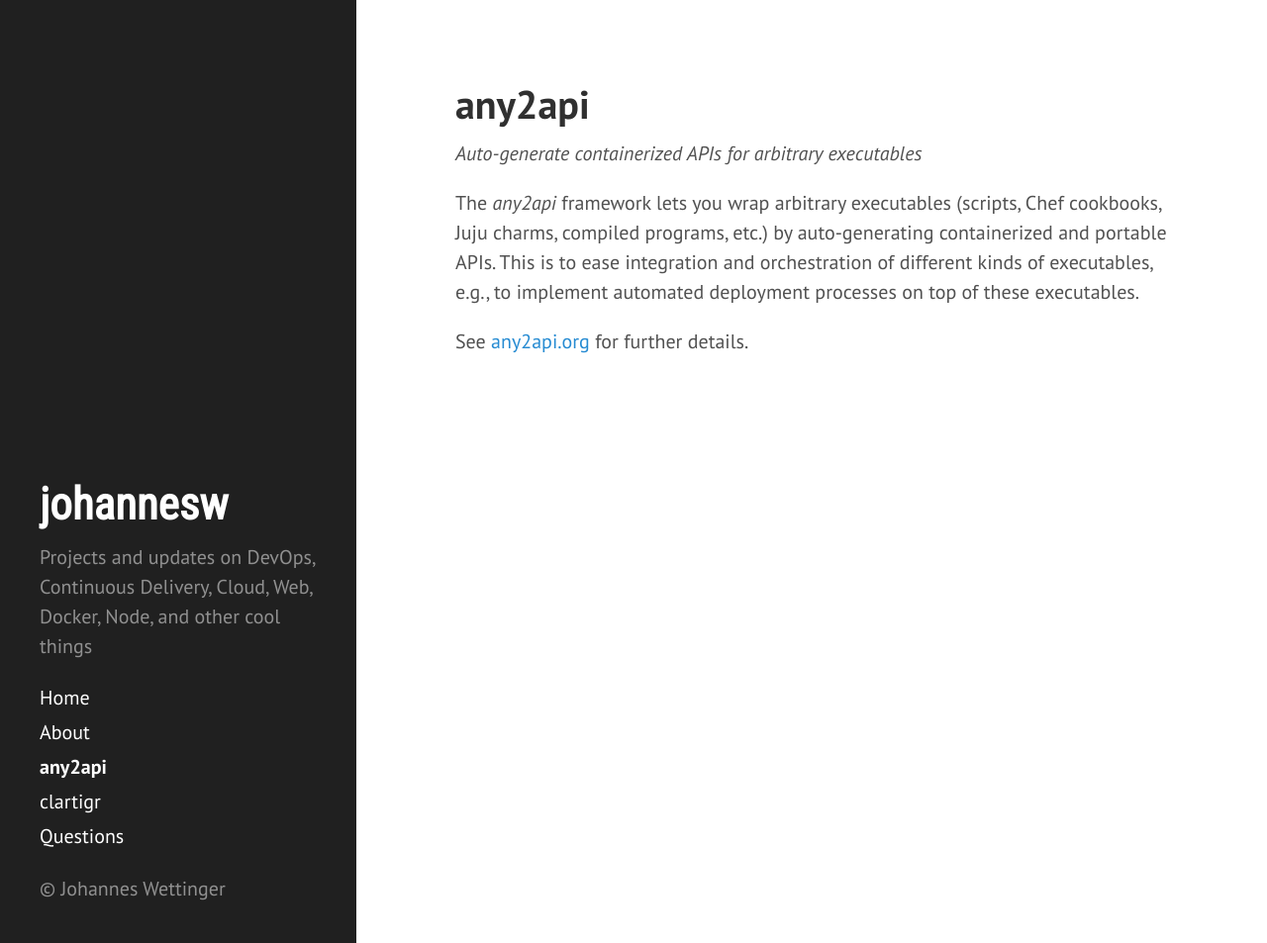
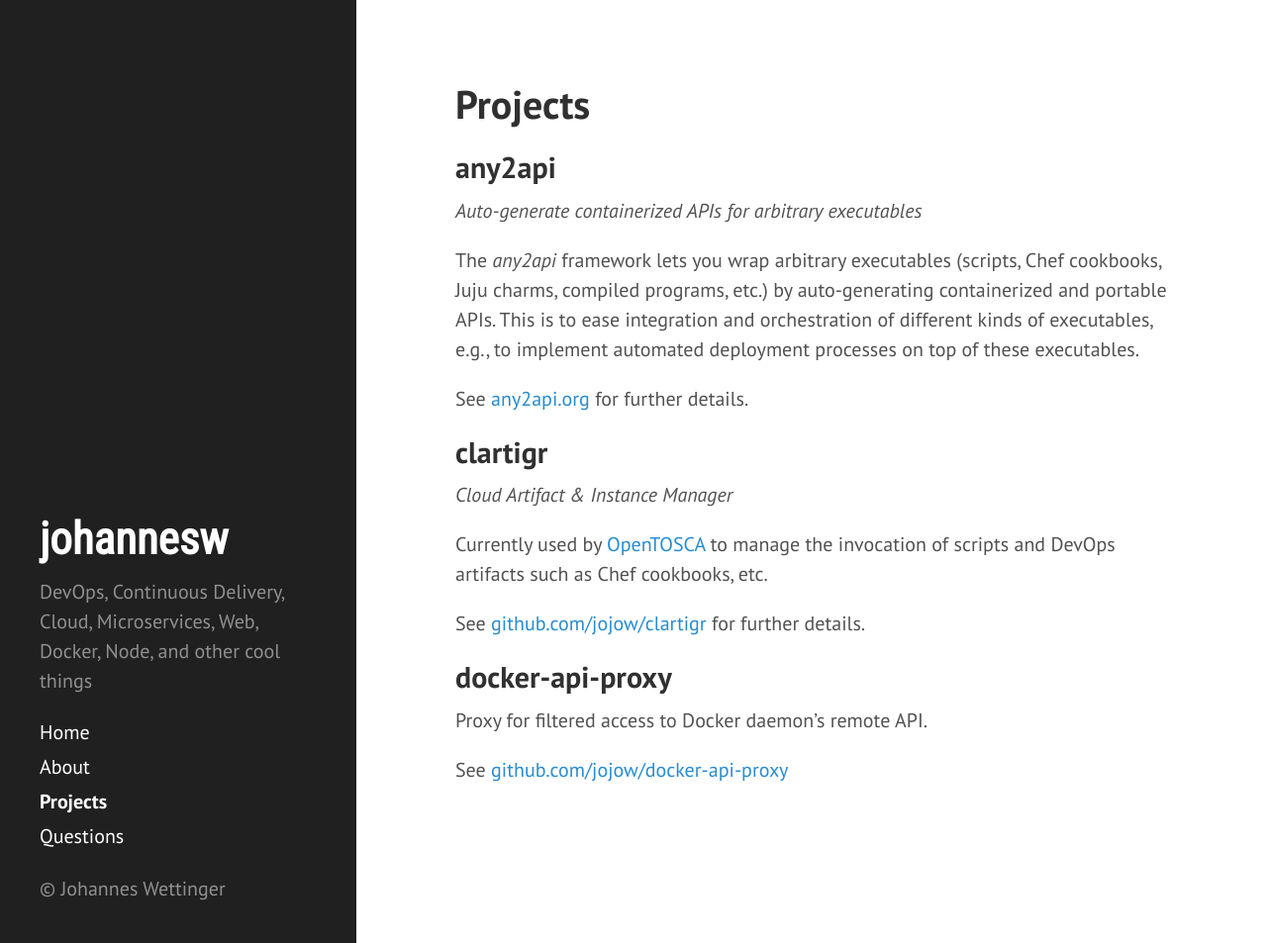
Before and after one commit to jojow/jojow.github.io, a Jekyll site: the page built from projects.md, in a window 1280 px wide and 953 px high. Shown: the whole window at 99% size. Built offline with Jekyll 4.4.1, drawn with Linux system fonts in a browser that asks for light colours; Markdown is read by kramdown in place of the engine named in the settings.

Commit message:
single projects pahe

```diff
--- a/_config.yml
+++ b/_config.yml
@@ -8,8 +8,8 @@ relative_permalinks: true
 
 # Setup
 title:            johannesw
-tagline:          'DevOps, Continuous Delivery, Cloud, Web, Docker, Node, and other cool things'
-description:      'Projects and updates on DevOps, Continuous Delivery, Cloud, Web, Docker, Node, and other cool things'
+tagline:          'DevOps, Continuous Delivery, Cloud, Microservices, Web, Docker, Node, and other cool things'
+description:      'DevOps, Continuous Delivery, Cloud, Microservices, Web, Docker, Node, and other cool things'
 url:              http://johannesw.net
 baseurl:          /
 
--- a/any2api.md
+++ b/projects.md
@@ -1,11 +1,33 @@
 ---
 layout: page
-title: any2api
+title: Projects
 weight: 10
 ---
+
+
+
+## any2api
 
 *Auto-generate containerized APIs for arbitrary executables*
 
 The *any2api* framework lets you wrap arbitrary executables (scripts, Chef cookbooks, Juju charms, compiled programs, etc.) by auto-generating containerized and portable APIs. This is to ease integration and orchestration of different kinds of executables, e.g., to implement automated deployment processes on top of these executables.
 
 See [any2api.org](http://any2api.org) for further details.
+
+
+
+## clartigr
+
+*Cloud Artifact & Instance Manager*
+
+Currently used by [OpenTOSCA](http://opentosca.org) to manage the invocation of scripts and DevOps artifacts such as Chef cookbooks, etc.
+
+See [github.com/jojow/clartigr](https://github.com/jojow/clartigr) for further details.
+
+
+
+## docker-api-proxy
+
+Proxy for filtered access to Docker daemon's remote API.
+
+See [github.com/jojow/docker-api-proxy](https://github.com/jojow/docker-api-proxy)
```
Also changed, not shown: clartigr.md (deleted, +0 -11 lines).
